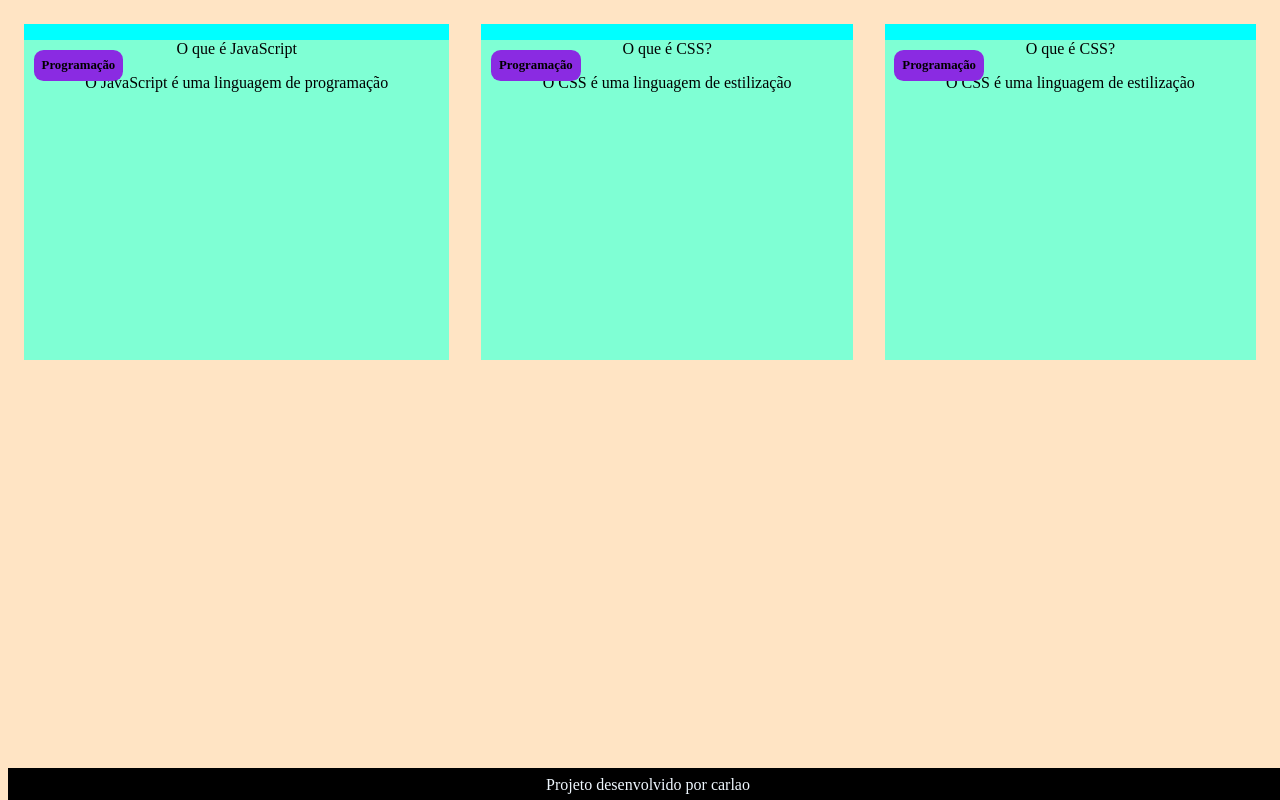
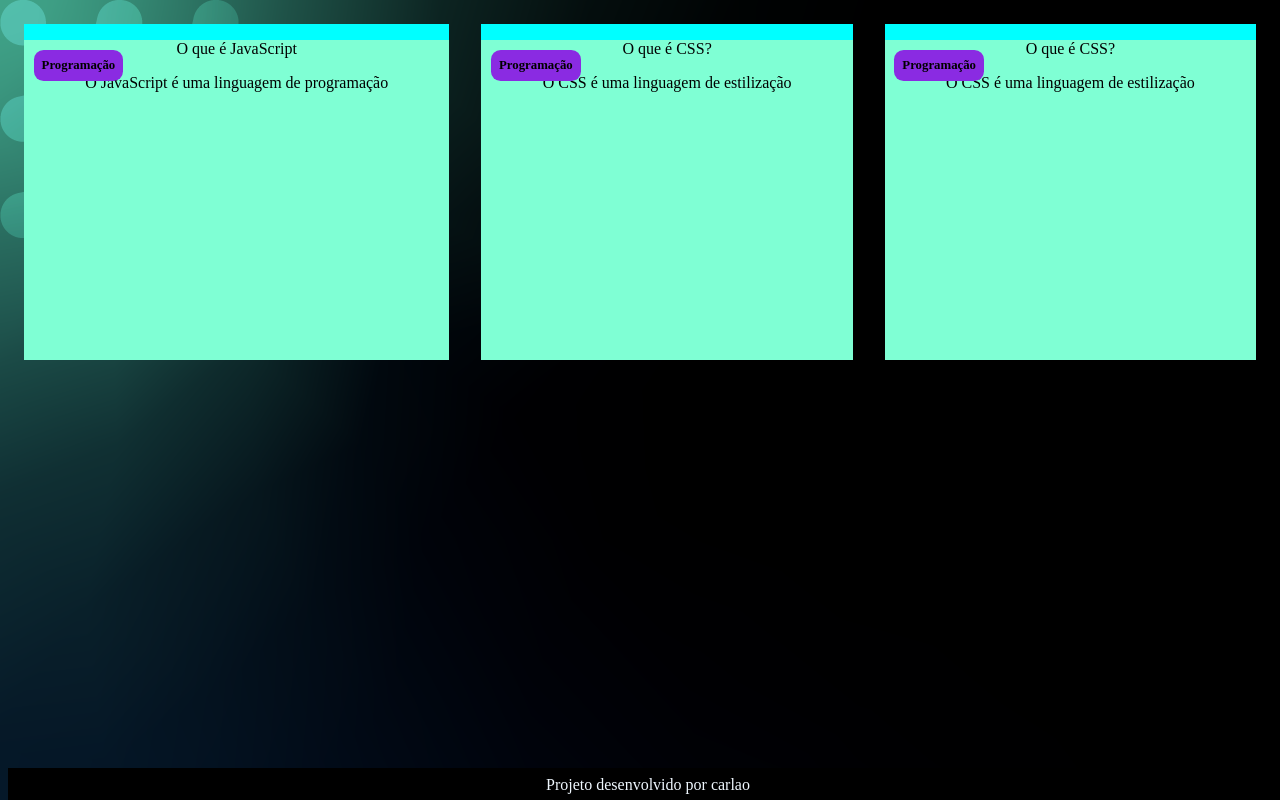
Before and after one commit to bezerraalcantara-max/ferramenta-interativa-2B-2K25, a plain HTML site: page index.html in a window 1280 px wide. Drawn offline with Linux system fonts and the light colour scheme.

Commit message:
20/08/35

```diff
--- a/assets/style.css
+++ b/assets/style.css
@@ -1,5 +1,5 @@
 body {
-    background-color: bisque;
+background: url(img/bg-desktop.webp);
     font-family: Bai Jamjuree;
 }
 
```
